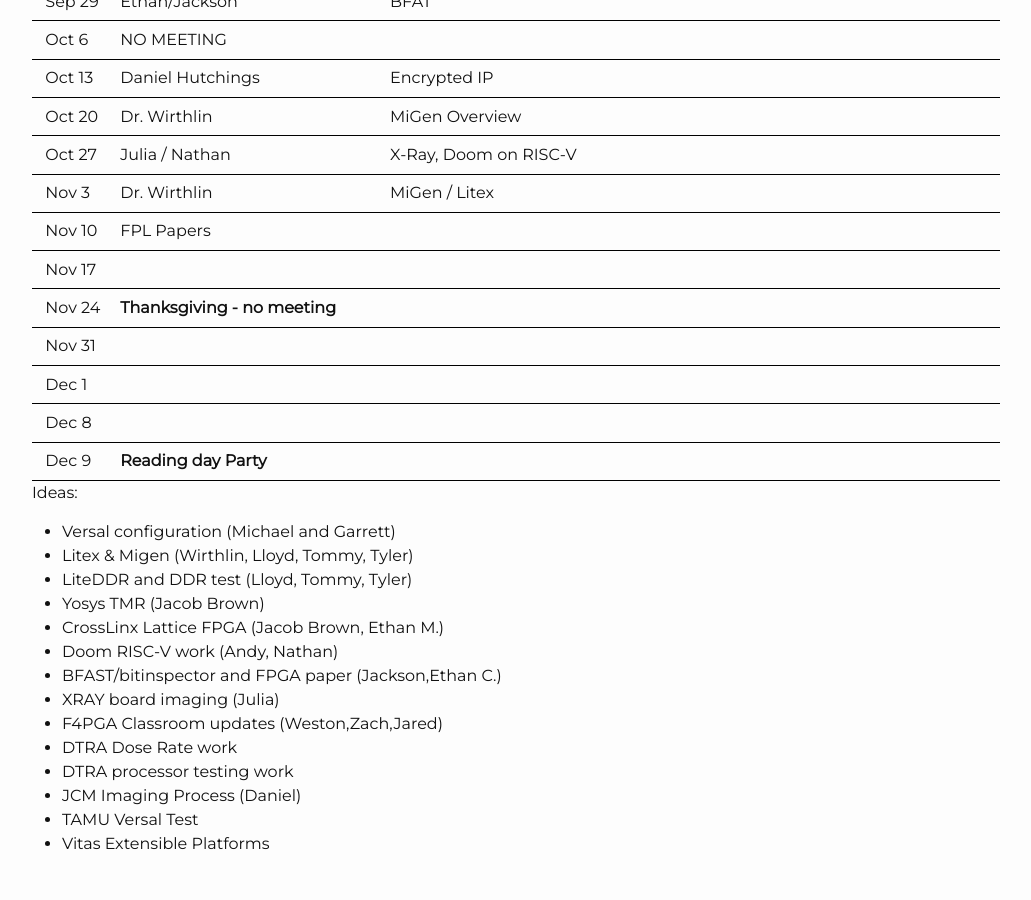
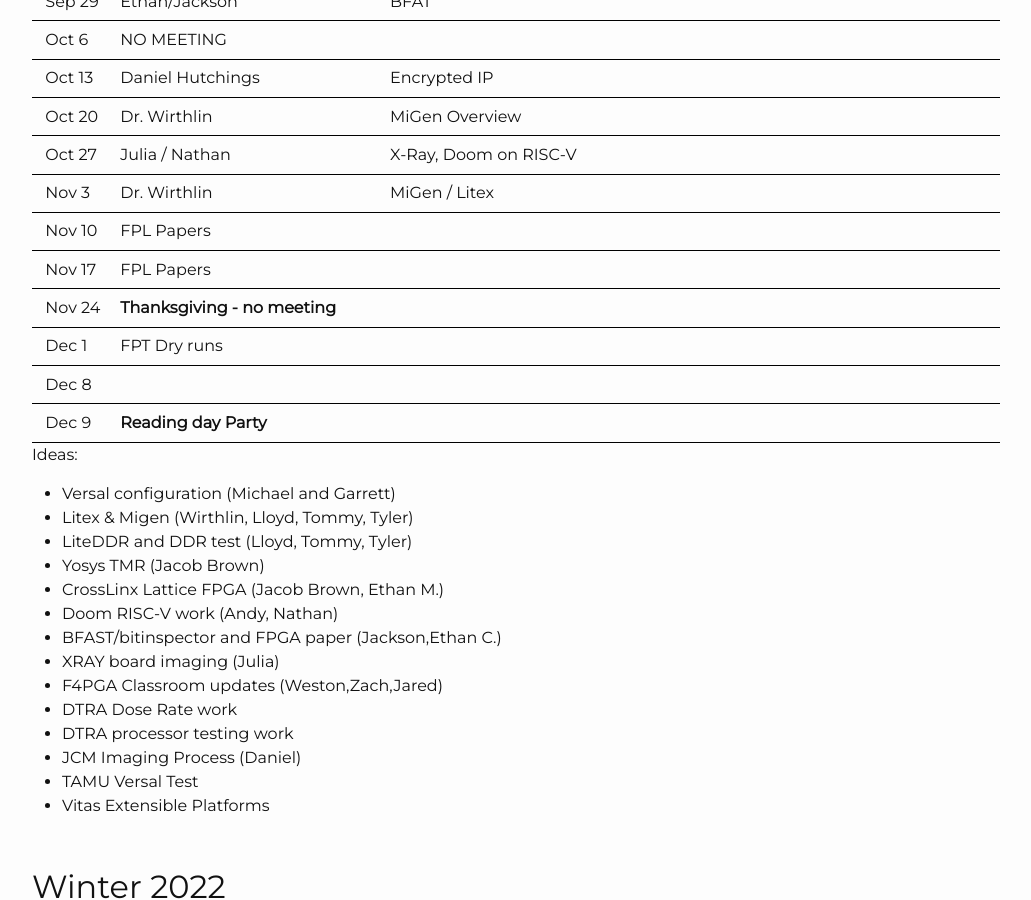
Before and after one commit to byuccl/byuccl.github.io, a Jekyll site: the page built from pages/schedule.md, in a window 1280 px wide and 900 px high, scrolled down 467 px. Shown: the whole window, without its empty margins (53-1084 px from the left). Built offline with Jekyll 4.4.1, drawn with Linux system fonts in a browser that asks for light colours; nearby versions of some CDN libraries.

Commit message:
schedule
Signed-off-by: Jeff Goeders <jeff.goeders@gmail.com>

```diff
--- a/pages/schedule.md
+++ b/pages/schedule.md
@@ -19,11 +19,10 @@
 | Oct 20    |  Dr. Wirthlin                     | MiGen Overview | | |
 | Oct 27    |  Julia / Nathan                   | X-Ray, Doom on RISC-V | | |
 | Nov 3     |  Dr. Wirthlin                     | MiGen / Litex | | |
-| Nov 10    |  FPL Papers                         | | | |
-| Nov 17    |                                 | | | |
+| Nov 10    |  FPL Papers                       | | | |
+| Nov 17    |  FPL Papers                       | | | |
 | Nov 24    | **Thanksgiving - no meeting**                                | | | |
-| Nov 31    |                                 | | | |
-| Dec 1     |                                 | | | |
+| Dec 1     | FPT Dry runs                                | | | |
 | Dec 8     |                                | | | |
 | Dec 9     | **Reading day Party**                            | | | |
 
```
